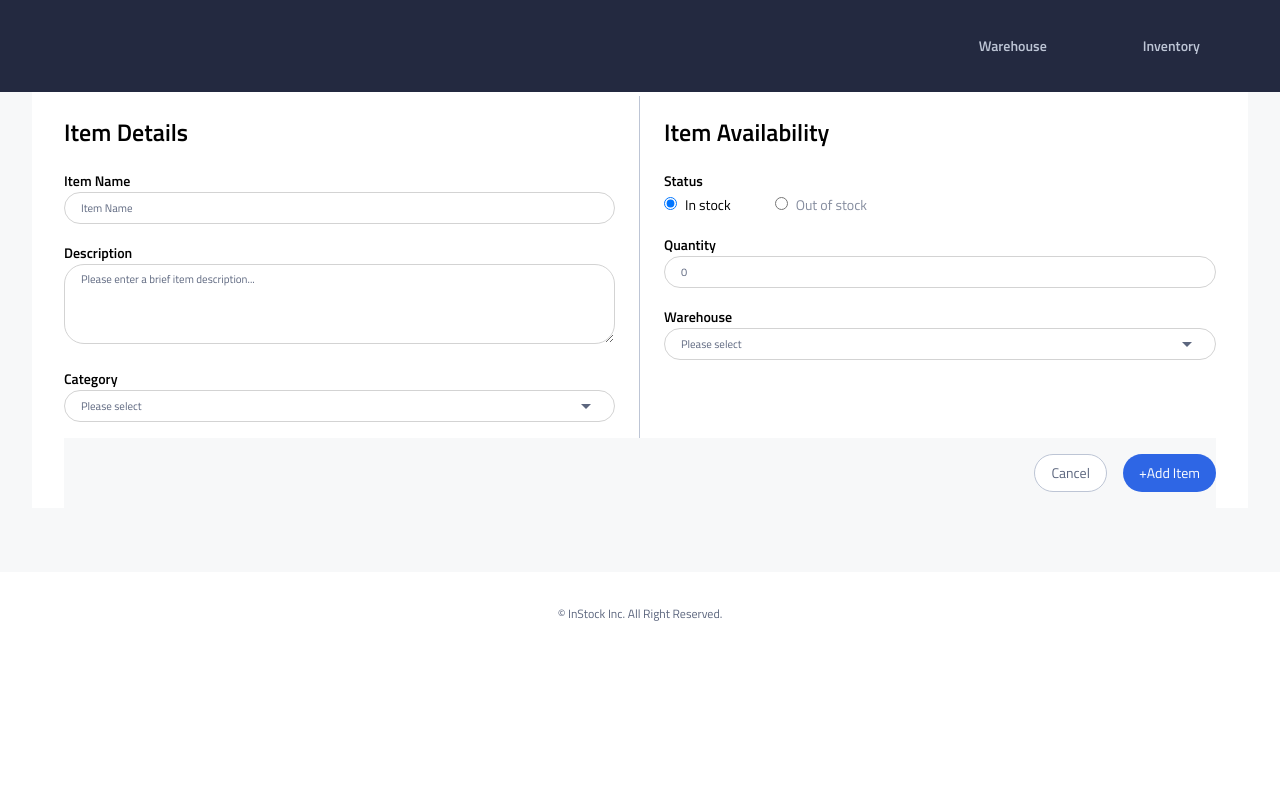
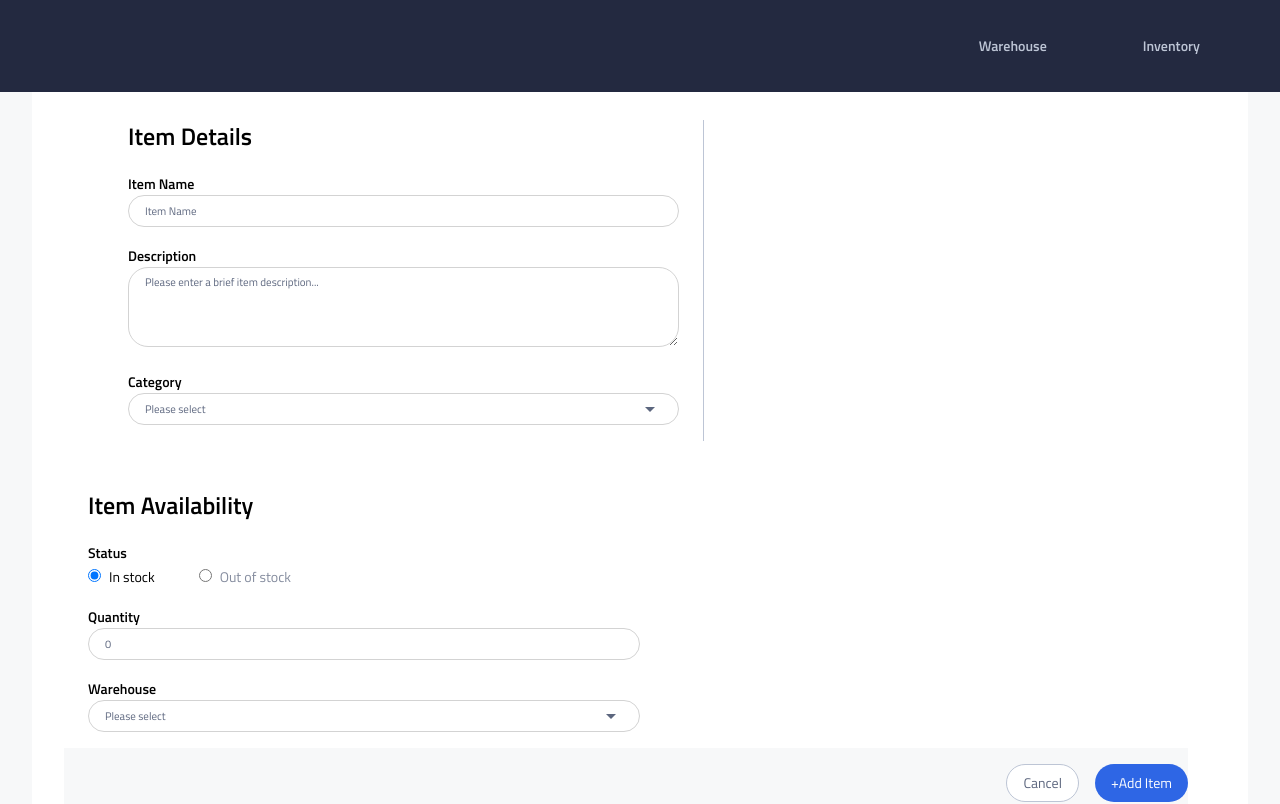
Before and after one commit to danlin0226/instock-merritt, a React (Create React App) app: page /inventory/add in a window 1280 px wide. Shown: the top 804 px of the page. Built offline with nearby package versions, Linux system fonts and the light colour scheme; no server answers.

Commit message:
starter code for dynamic data

```diff
--- a/src/components/inventory-form/InventoryForm.jsx
+++ b/src/components/inventory-form/InventoryForm.jsx
@@ -5,11 +5,23 @@ import "../../styles/partials/_typography.scss";
 import "../../global.scss";
 import "./InventoryForm.scss";
 
+// temporary
+import axios from "axios";
+import { useState, useEffect } from "react";
+
 const InventoryForm = () => {
+  const [inventories, setInventories] = useState([]);
+
+  useEffect(() => {
+    axios.get(`${process.env.REACT_APP_BACKEND_URL}/inventories`).then((res) => {
+      setInventories(res.data);
+    });
+  }, []);
+
   return (
     <form className="inventory__form">
       <div className="item__details">
-        <h2 className="subheader">Item Details</h2>
+        <h2 className="subheader item__header">Item Details</h2>
         <div className="item__container">
           <label className="label-text">Item Name</label>
           <input className="item__form item__name" type="text" name="itemName" placeholder="Item Name" />
@@ -42,7 +54,7 @@ const InventoryForm = () => {
         </div>
       </div>
       <div className="item__availability">
-        <h2 className="subheader">Item Availability</h2>
+        <h2 className="subheader item__header">Item Availability</h2>
         <div className="item__container">
           <label className="label-text">Status</label>
           <div className="item__radio-container">
--- a/src/components/inventory-form/InventoryForm.scss
+++ b/src/components/inventory-form/InventoryForm.scss
@@ -11,7 +11,7 @@
       // box-shadow: h-offset v-offset blur spread color
       box-shadow: inset 0 -0.75rem 0 0.75rem $Light-Grey;
       margin: 0rem;
-      padding: 0.75rem 2.25rem 1.25rem;
+      padding: 0.75rem 0.75rem 1.25rem;
     }
   }
 
@@ -52,12 +52,17 @@
     }
 
     &__details {
+      padding: 0 1.5rem;
       border-bottom: 0.0625rem solid $Cloud;
+    }
+
+    &__availability {
+      padding: 0 1.5rem;
     }
 
     &__buttons {
       display: flex;
-      padding: 1rem 0rem;
+      padding: 1rem 1.5rem;
       width: 100%;
       background-color: $Light-Grey;
       &-cancel {
@@ -87,13 +92,16 @@
       // box-shadow: h-offset v-offset blur spread color
       box-shadow: inset 0 -2rem 0 2rem $Light-Grey;
       margin: 0rem;
-      padding: 0.25rem 4rem 4rem;
+      padding: 0.25rem 0rem 4rem;
       display: flex;
       flex-wrap: wrap;
     }
   }
 
   .item {
+    &__header {
+      margin: 0 0 1.2rem 0;
+    }
     &__container {
       margin-bottom: 1rem;
     }
@@ -130,20 +138,23 @@
     }
 
     &__details {
-      width: 50%;
+      width: 40%;
+      margin: 1.5rem 0rem 1.5rem 4rem;
       padding-right: 1.5rem;
       border-right: 0.0625rem solid $Cloud;
     }
 
     &__availability {
-      width: 50%;
+      width: 44%;
+      margin: 1.5rem 2rem 0 0;
       padding-left: 1.5rem;
     }
 
     &__buttons {
       display: flex;
       justify-content: flex-end;
-      padding: 1rem 0rem;
+      padding: 1rem 2rem;
+      margin-right: 1.75rem;
       background-color: $Light-Grey;
       width: 100%;
       &-cancel {
```
